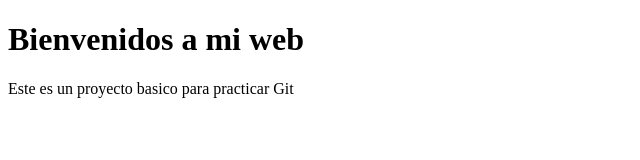
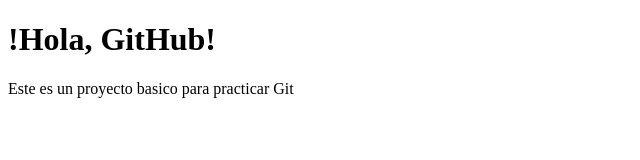
Before and after one commit to howogun/mi_proyecto_web, a plain HTML site: page index.html in a window 1280 px wide. Shown: the whole page, without its empty margins (0-640 px from the left). Drawn offline with Linux system fonts and the light colour scheme.

Commit message:
Cambiar titulo en index.html a '!Hola, GitHub!'

```diff
--- a/index.html
+++ b/index.html
@@ -6,7 +6,7 @@
     <title>Proyecto Web</title>
 </head>
 <body>
-    <h1> Bienvenidos a mi web</h1>
+    <h1>!Hola, GitHub!</h1>
     <p> Este es un proyecto basico para practicar Git</p>
 </body>
 </html>
```
